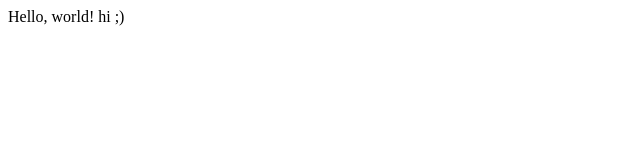
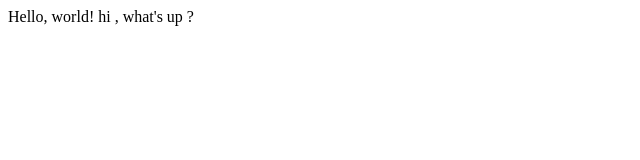
Before and after one commit to niloydas97/CS50, a plain HTML site: page hello.html in a window 1280 px wide. Shown: the full height of the page, 0-640 px from the left. Drawn offline with Linux system fonts and the light colour scheme.

Commit message:
Update hello.html

```diff
--- a/hello.html
+++ b/hello.html
@@ -6,6 +6,6 @@
         </title>
     </head>
     <body>
-        Hello, world! hi ;)
+        Hello, world! hi , what's up ?
     </body>
 </html>
```
